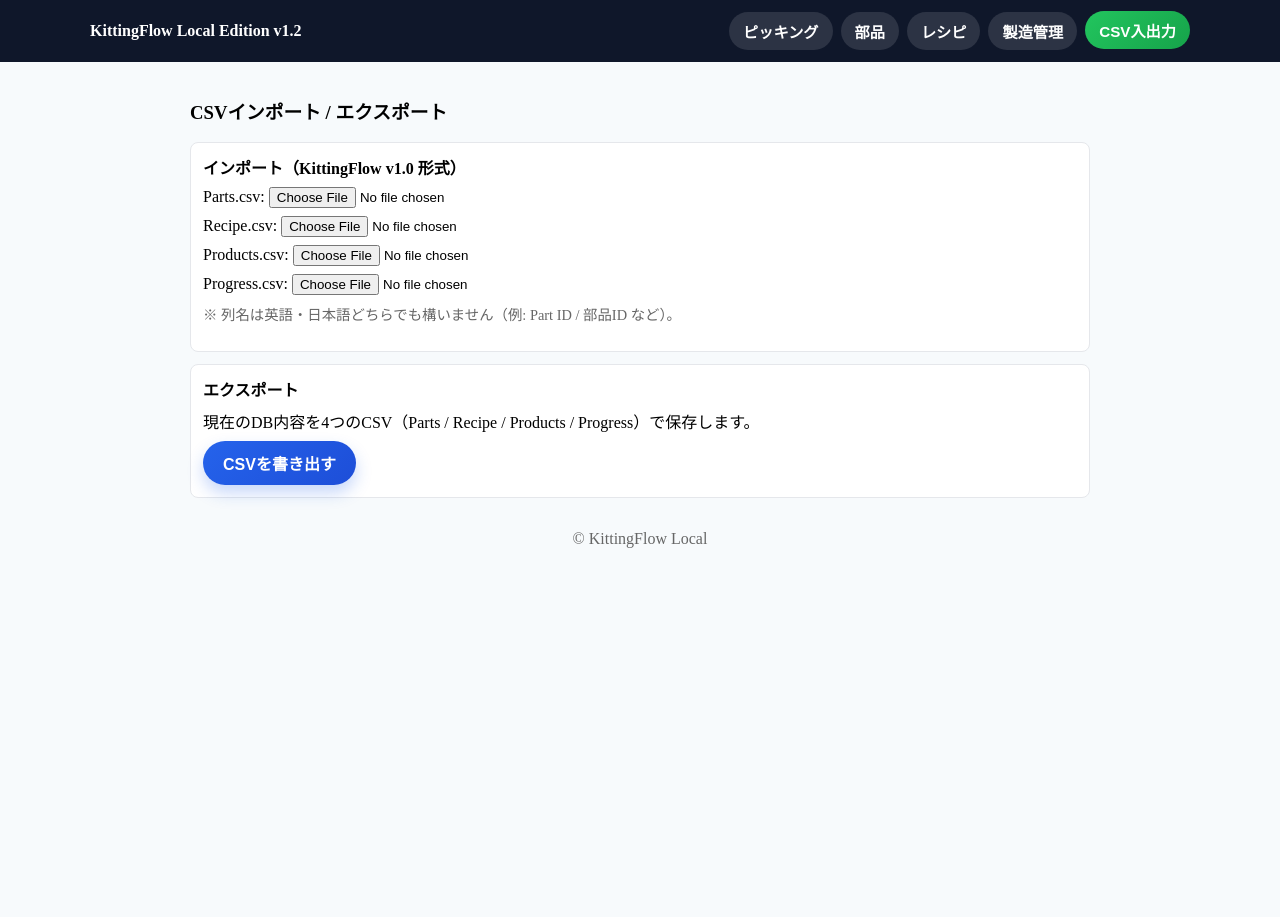
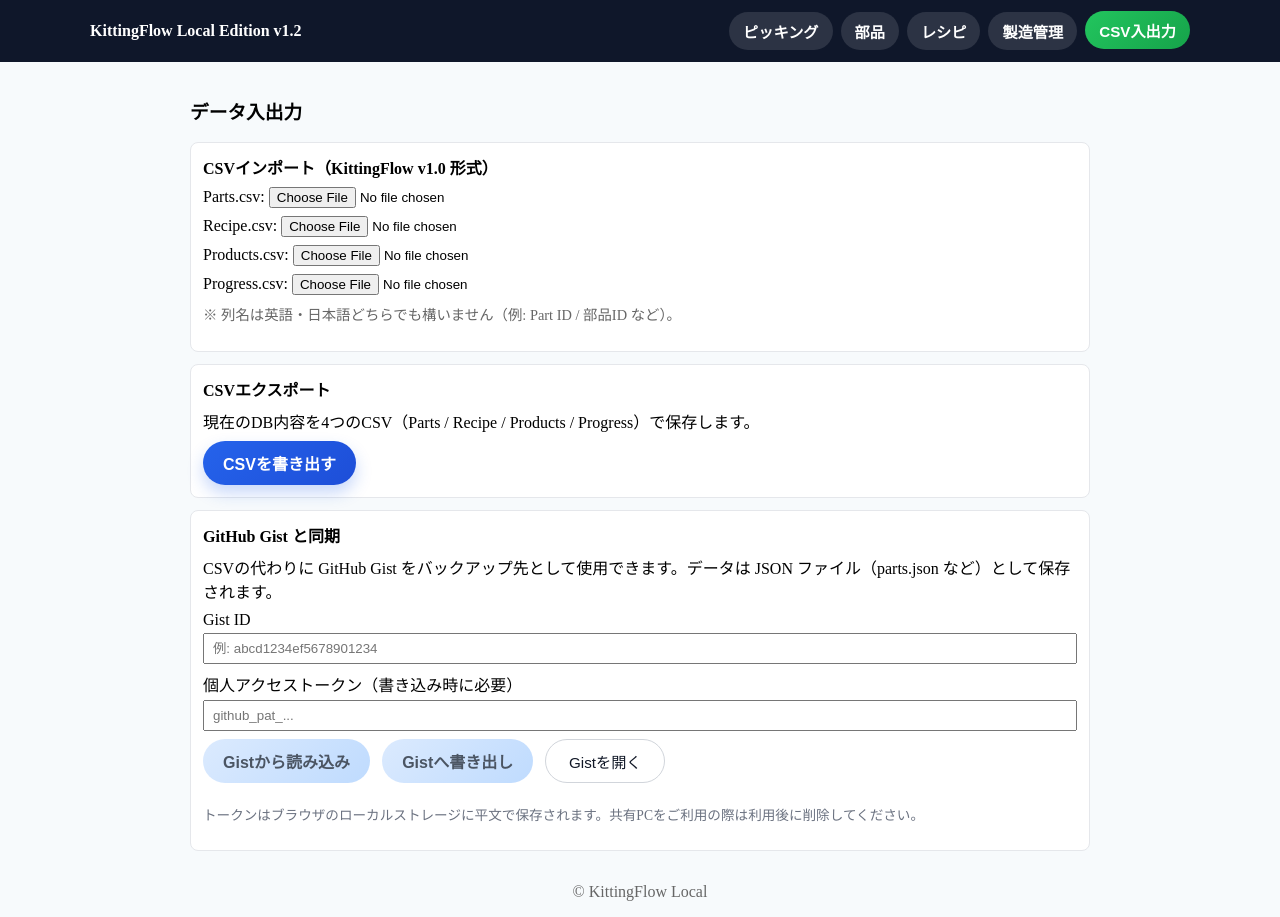
Before and after one commit to te9no/KittingFlow, a React (Vite) app: page / in a window 1280 px wide. Both pictures are taken after a click on the button "CSV入出力". Before the commit the page ends 800 px from the top, so only its background shows below. Built offline with nearby package versions, Linux system fonts and the light colour scheme.

Commit message:
Gistとのデータ入出力機能を追加

```diff
--- a/package.json
+++ b/package.json
@@ -12,8 +12,7 @@
     "dexie": "^4.0.4",
     "papaparse": "^5.4.1",
     "react": "^18.3.1",
-    "react-dom": "^18.3.1",
-    "qrcode.react": "^3.1.0"
+    "react-dom": "^18.3.1"
   },
   "devDependencies": {
     "@vitejs/plugin-react": "^4.3.1",
--- a/src/components/ImportExportPanel.jsx
+++ b/src/components/ImportExportPanel.jsx
@@ -1,6 +1,12 @@
-import React, { useMemo, useRef, useState } from "react";
+import React, { useEffect, useMemo, useRef, useState } from "react";
 import { exportAllCSV, importCSV } from "../csv";
 import { buttonStyles, hoverStyles, createHoverHandlers } from "../styles/buttons";
+import {
+  applyDatasetToDB,
+  collectDatasetFromDB,
+  loadDatasetFromGist,
+  saveDatasetToGist
+} from "../gist";
 
 const LABELS = {
   parts: "Parts.csv",
@@ -15,11 +21,45 @@
   const productsRef = useRef();
   const progressRef = useRef();
   const [message, setMessage] = useState("");
+  const [gistId, setGistId] = useState(() => localStorage.getItem("kittingflow_gist_id") ?? "");
+  const [gistToken, setGistToken] = useState(() => localStorage.getItem("kittingflow_gist_token") ?? "");
+  const [gistLoading, setGistLoading] = useState(false);
 
   const exportHoverHandlers = useMemo(
     () => createHoverHandlers(buttonStyles.primary, hoverStyles.primary, true),
     []
   );
+
+  const canImportGist = useMemo(() => Boolean(gistId) && !gistLoading, [gistId, gistLoading]);
+  const canExportGist = useMemo(
+    () => Boolean(gistId && gistToken) && !gistLoading,
+    [gistId, gistToken, gistLoading]
+  );
+
+  const gistImportHover = useMemo(
+    () => createHoverHandlers(buttonStyles.primary, hoverStyles.primary, () => canImportGist),
+    [canImportGist]
+  );
+  const gistExportHover = useMemo(
+    () => createHoverHandlers(buttonStyles.primary, hoverStyles.primary, () => canExportGist),
+    [canExportGist]
+  );
+  const gistOpenHover = useMemo(
+    () => createHoverHandlers(() => buttonStyles.secondary, hoverStyles.secondary, true),
+    []
+  );
+
+  useEffect(() => {
+    localStorage.setItem("kittingflow_gist_id", gistId);
+  }, [gistId]);
+
+  useEffect(() => {
+    if (gistToken) {
+      localStorage.setItem("kittingflow_gist_token", gistToken);
+    } else {
+      localStorage.removeItem("kittingflow_gist_token");
+    }
+  }, [gistToken]);
 
   async function handle(ref, target) {
     const file = ref.current?.files?.[0];
@@ -35,12 +75,54 @@
     }
   }
 
+  async function importFromGist() {
+    if (!gistId) {
+      setMessage("⚠️ Gist ID を入力してください");
+      return;
+    }
+    setGistLoading(true);
+    setMessage("⌛ Gist からデータを取得しています…");
+    try {
+      const dataset = await loadDatasetFromGist(gistId.trim(), gistToken.trim() || undefined);
+      await applyDatasetToDB(dataset);
+      setMessage("✅ Gist からデータベースへ読み込みました");
+    } catch (error) {
+      console.error(error);
+      setMessage(`⚠️ Gist からの読み込みに失敗しました: ${error.message}`);
+    } finally {
+      setGistLoading(false);
+    }
+  }
+
+  async function exportToGist() {
+    if (!gistId) {
+      setMessage("⚠️ Gist ID を入力してください");
+      return;
+    }
+    if (!gistToken) {
+      setMessage("⚠️ Gist に書き込むにはトークンが必要です");
+      return;
+    }
+    setGistLoading(true);
+    setMessage("⌛ Gist へデータを書き出しています…");
+    try {
+      const dataset = await collectDatasetFromDB();
+      await saveDatasetToGist(gistId.trim(), gistToken.trim(), dataset);
+      setMessage("✅ データを Gist に書き出しました");
+    } catch (error) {
+      console.error(error);
+      setMessage(`⚠️ Gist への書き出しに失敗しました: ${error.message}`);
+    } finally {
+      setGistLoading(false);
+    }
+  }
+
   return (
     <div style={{ maxWidth: 900, margin: "0 auto", padding: "16px" }}>
-      <h3>CSVインポート / エクスポート</h3>
+      <h3>データ入出力</h3>
       <div style={{ display: "grid", gridTemplateColumns: "1fr", gap: 12 }}>
         <div style={{ background: "#fff", padding: 12, border: "1px solid #e5e7eb", borderRadius: 8 }}>
-          <b>インポート（KittingFlow v1.0 形式）</b>
+          <b>CSVインポート（KittingFlow v1.0 形式）</b>
           <div style={{ marginTop: 8 }}>
             <label>Parts.csv: <input type="file" accept=".csv" ref={partsRef} onChange={() => handle(partsRef, "parts")} /></label>
           </div>
@@ -59,14 +141,75 @@
         </div>
 
         <div style={{ background: "#fff", padding: 12, border: "1px solid #e5e7eb", borderRadius: 8 }}>
-          <b>エクスポート</b>
+          <b>CSVエクスポート</b>
           <p style={{ margin: "8px 0" }}>現在のDB内容を4つのCSV（Parts / Recipe / Products / Progress）で保存します。</p>
           <button onClick={exportAllCSV} style={buttonStyles.primary()} {...exportHoverHandlers}>
             CSVを書き出す
           </button>
         </div>
+
+        <div style={{ background: "#fff", padding: 12, border: "1px solid #e5e7eb", borderRadius: 8 }}>
+          <b>GitHub Gist と同期</b>
+          <p style={{ margin: "8px 0" }}>
+            CSVの代わりに GitHub Gist をバックアップ先として使用できます。データは JSON ファイル（parts.json など）として保存されます。
+          </p>
+          <div style={{ display: "grid", gap: 8 }}>
+            <label style={{ display: "flex", flexDirection: "column", alignItems: "flex-start" }}>
+              Gist ID
+              <input
+                value={gistId}
+                onChange={(event) => setGistId(event.target.value)}
+                placeholder="例: abcd1234ef5678901234"
+                style={{ marginTop: 4, width: "100%", boxSizing: "border-box", padding: "6px 8px" }}
+              />
+            </label>
+            <label style={{ display: "flex", flexDirection: "column", alignItems: "flex-start" }}>
+              個人アクセストークン（書き込み時に必要）
+              <input
+                value={gistToken}
+                onChange={(event) => setGistToken(event.target.value)}
+                placeholder="github_pat_..."
+                type="password"
+                style={{ marginTop: 4, width: "100%", boxSizing: "border-box", padding: "6px 8px" }}
+              />
+            </label>
+            <div style={{ display: "flex", gap: 12, flexWrap: "wrap" }}>
+              <button
+                onClick={importFromGist}
+                disabled={!canImportGist}
+                style={buttonStyles.primary(canImportGist)}
+                {...gistImportHover}
+              >
+                Gistから読み込み
+              </button>
+              <button
+                onClick={exportToGist}
+                disabled={!canExportGist}
+                style={buttonStyles.primary(canExportGist)}
+                {...gistExportHover}
+              >
+                Gistへ書き出し
+              </button>
+              <button
+                onClick={() => {
+                  if (!gistId) return;
+                  window.open(`https://gist.github.com/${gistId}`, "_blank", "noopener");
+                }}
+                disabled={!gistId}
+                style={{ ...buttonStyles.secondary, minWidth: 120 }}
+                {...gistOpenHover}
+              >
+                Gistを開く
+              </button>
+            </div>
+            <p style={{ color: "#6b7280", fontSize: "0.85rem" }}>
+              トークンはブラウザのローカルストレージに平文で保存されます。共有PCをご利用の際は利用後に削除してください。
+            </p>
+          </div>
+        </div>
       </div>
       {message && <p style={{ marginTop: 10 }}>{message}</p>}
+      {gistLoading && <p style={{ marginTop: 10, color: "#2563eb" }}>処理中...</p>}
     </div>
   );
 }
--- /dev/null
+++ b/src/gist.js
@@ -0,0 +1,93 @@
+import { db } from "./db";
+
+const GIST_FILES = {
+  parts: "parts.json",
+  recipes: "recipes.json",
+  products: "products.json",
+  progress: "progress.json"
+};
+
+async function fetchGist(gistId, token, options = {}) {
+  const headers = {
+    Accept: "application/vnd.github+json",
+    ...options.headers
+  };
+  if (token) headers.Authorization = `Bearer ${token}`;
+  const res = await fetch(`https://api.github.com/gists/${gistId}`, {
+    ...options,
+    headers
+  });
+  if (!res.ok) {
+    const text = await res.text();
+    throw new Error(`GitHub API error (${res.status}): ${text || res.statusText}`);
+  }
+  return res.json();
+}
+
+function ensureArray(data, key) {
+  if (!data) return [];
+  if (Array.isArray(data)) return data;
+  throw new Error(`${key} のデータ形式が不正です`);
+}
+
+export async function loadDatasetFromGist(gistId, token) {
+  const gist = await fetchGist(gistId, token);
+  const files = gist.files || {};
+  const parse = (name, key) => {
+    const file = files[name];
+    if (!file || !file.content) return [];
+    try {
+      return ensureArray(JSON.parse(file.content), key);
+    } catch (e) {
+      throw new Error(`${name} のJSON解析に失敗しました: ${e.message}`);
+    }
+  };
+  return {
+    parts: parse(GIST_FILES.parts, "parts"),
+    recipes: parse(GIST_FILES.recipes, "recipes"),
+    products: parse(GIST_FILES.products, "products"),
+    progress: parse(GIST_FILES.progress, "progress")
+  };
+}
+
+export async function saveDatasetToGist(gistId, token, dataset) {
+  if (!token) throw new Error("Gistへ書き込むにはGitHubトークンが必要です");
+  const files = {};
+  for (const [key, filename] of Object.entries(GIST_FILES)) {
+    const payload = JSON.stringify(dataset[key] ?? [], null, 2);
+    files[filename] = { content: payload };
+  }
+  await fetchGist(gistId, token, {
+    method: "PATCH",
+    headers: { "Content-Type": "application/json" },
+    body: JSON.stringify({ files })
+  });
+}
+
+export async function applyDatasetToDB(dataset) {
+  const { parts = [], recipes = [], products = [], progress = [] } = dataset;
+  await db.transaction("rw", db.parts, db.recipes, db.products, db.progress, async () => {
+    await db.parts.clear();
+    await db.recipes.clear();
+    await db.products.clear();
+    await db.progress.clear();
+    if (parts.length) await db.parts.bulkAdd(parts);
+    if (recipes.length) await db.recipes.bulkAdd(recipes);
+    if (products.length) await db.products.bulkAdd(products);
+    for (const item of progress) {
+      if (item?.productId) {
+        await db.progress.put(item);
+      }
+    }
+  });
+}
+
+export async function collectDatasetFromDB() {
+  const [parts, recipes, products, progress] = await Promise.all([
+    db.parts.toArray(),
+    db.recipes.toArray(),
+    db.products.toArray(),
+    db.progress.toArray()
+  ]);
+  return { parts, recipes, products, progress };
+}
```
